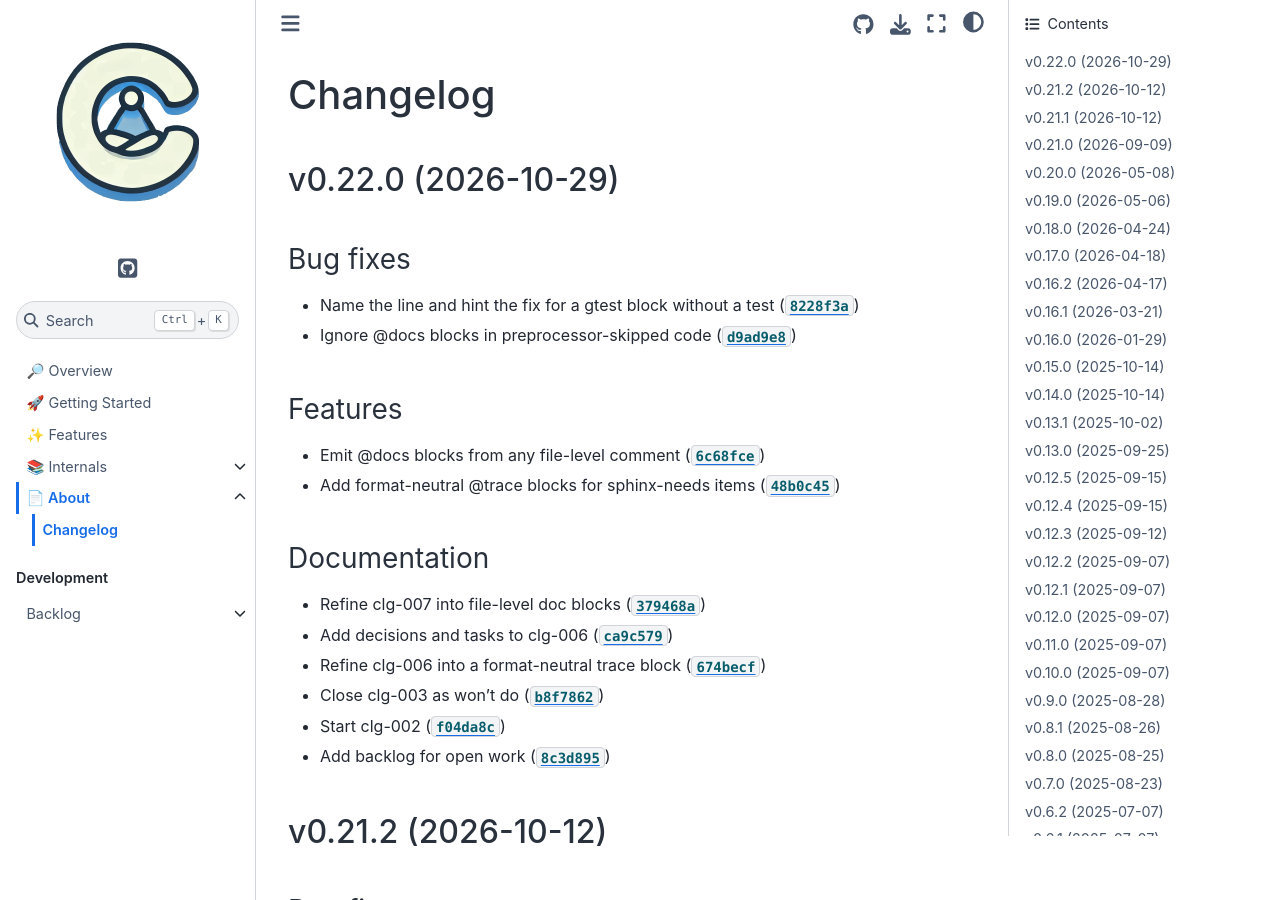
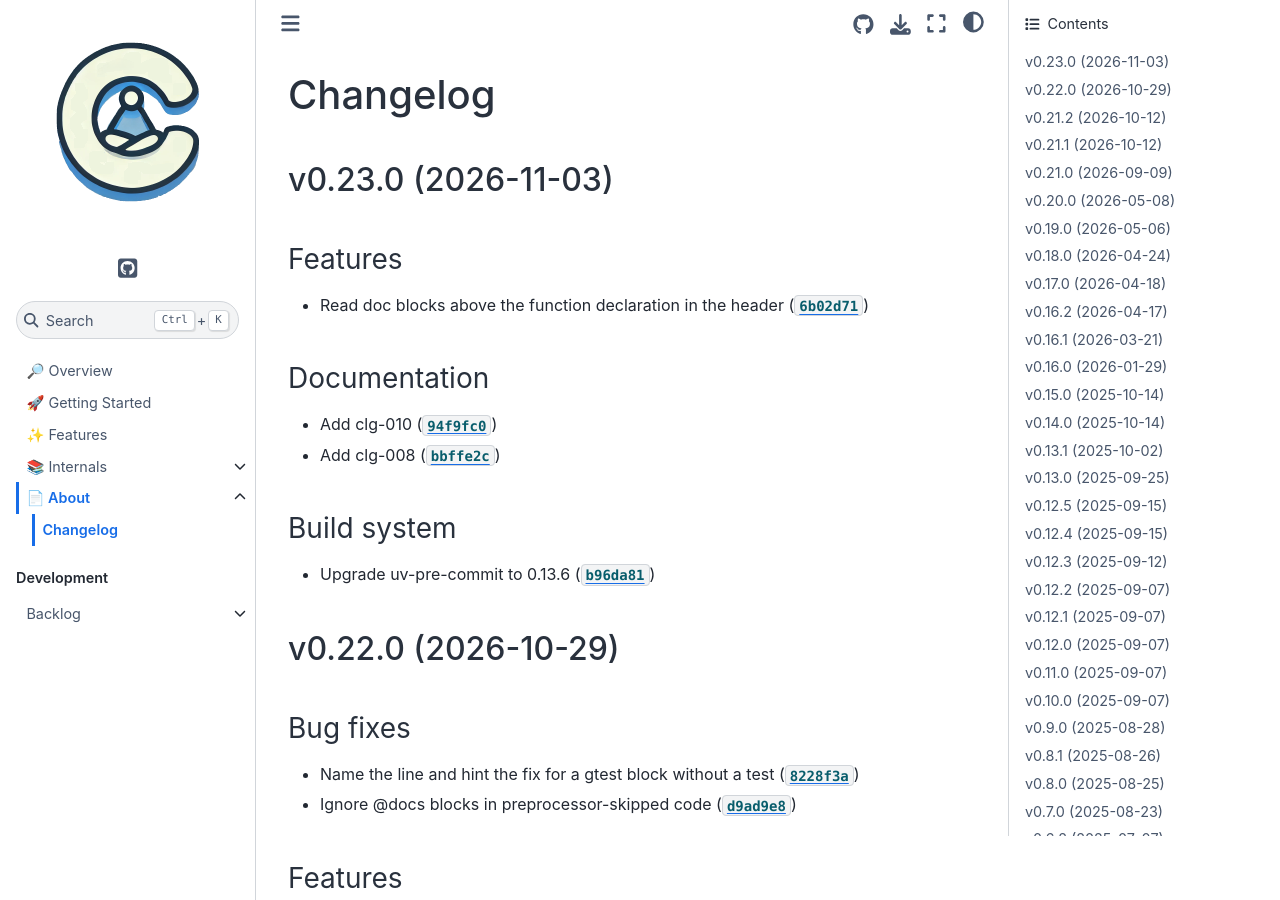
Before and after one commit to cuinixam/clanguru, a Sphinx documentation site: the page built from docs/about/_changelog.md, in a window 1280 px wide and 900 px high. Built offline with Sphinx 7.4.7 and the Sphinx Book theme 1.1.4, drawn with Linux system fonts in a browser that asks for light colours.

Commit message:
0.23.0
Automatically generated by python-semantic-release

```diff
--- a/CHANGELOG.md
+++ b/CHANGELOG.md
@@ -1,4 +1,19 @@
 # Changelog
+
+## v0.23.0 (2026-11-03)
+
+### Features
+
+- Read doc blocks above the function declaration in the header ([`6b02d71`](https://github.com/cuinixam/clanguru/commit/6b02d71c7d44348e497022633092b0f4de84748d))
+
+### Documentation
+
+- Add clg-010 ([`94f9fc0`](https://github.com/cuinixam/clanguru/commit/94f9fc0a69ed054e1cfbd0f8862807f85ddbb8ba))
+- Add clg-008 ([`bbffe2c`](https://github.com/cuinixam/clanguru/commit/bbffe2cf38cff22704c2f52a88d07872bfd7416a))
+
+### Build system
+
+- Upgrade uv-pre-commit to 0.13.6 ([`b96da81`](https://github.com/cuinixam/clanguru/commit/b96da8105d6287e2e45a838658b678148646a319))
 
 ## v0.22.0 (2026-10-29)
 
--- a/docs/conf.py
+++ b/docs/conf.py
@@ -17,7 +17,7 @@ for path in ["src", "tests"]:
 project = "clanguru"
 copyright = "2024, cuinixam"
 author = "cuinixam"
-release = "0.22.0"
+release = "0.23.0"
 
 # -- General configuration ---------------------------------------------------
 # https://www.sphinx-doc.org/en/master/usage/configuration.html#general-configuration
--- a/pyproject.toml
+++ b/pyproject.toml
@@ -1,6 +1,6 @@
 [project]
 name = "clanguru"
-version = "0.22.0"
+version = "0.23.0"
 description = "C language utils and tools based on the clang and binutils modules."
 readme = "README.md"
 license = { text = "MIT" }
--- a/src/clanguru/__init__.py
+++ b/src/clanguru/__init__.py
@@ -1 +1 @@
-__version__ = "0.22.0"
+__version__ = "0.23.0"
```
Also changed, not shown: 1 other file.
